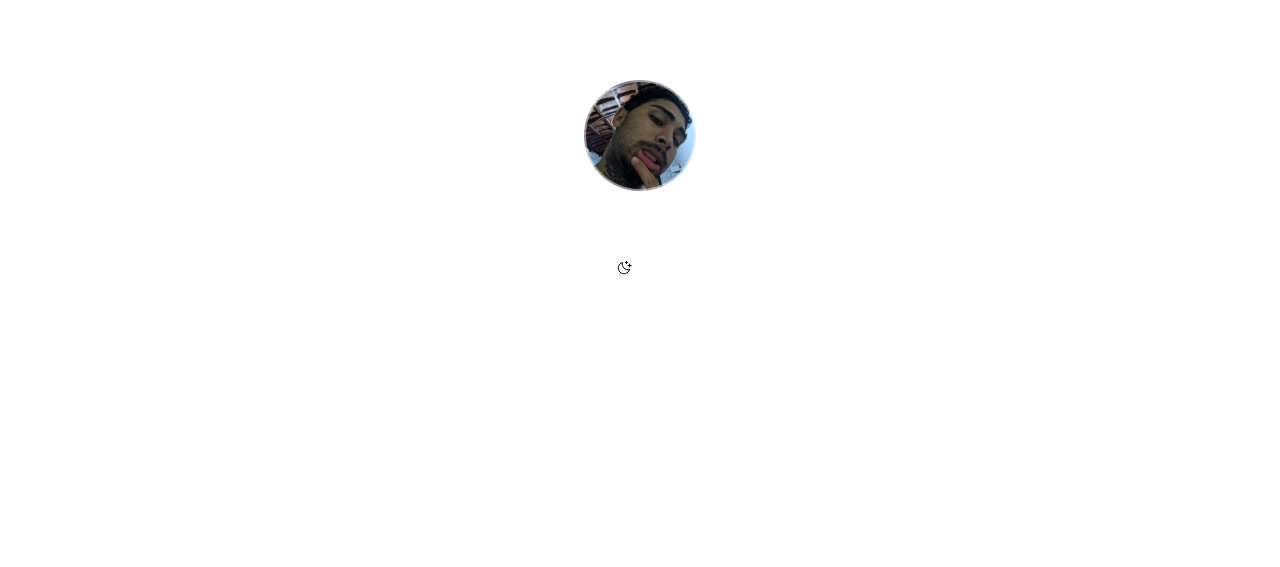
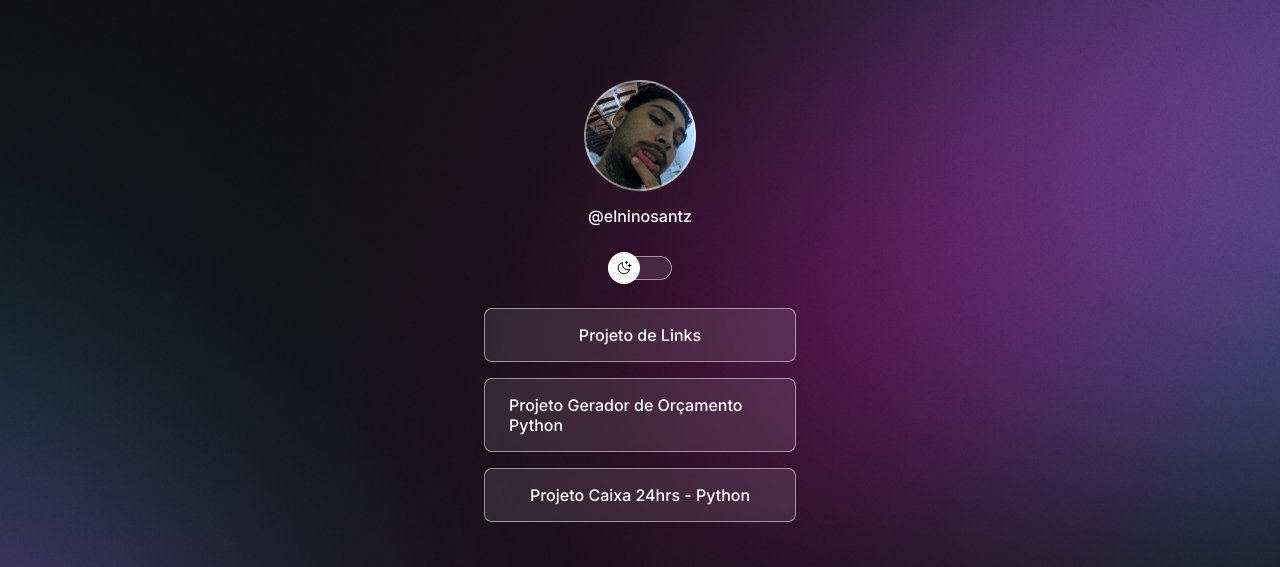
Before and after one commit to zSantz/linksPage, a plain HTML site: page index.html in a window 1280 px wide. Shown: the top 567 px of the page. Drawn offline with nearby package versions, Linux system fonts and the light colour scheme; the site is published under a folder, as on GitHub Pages, so addresses that start at the root find nothing.

Commit message:
Update style.css

```diff
--- a/style.css
+++ b/style.css
@@ -5,22 +5,22 @@
 }
 :root {
   --text-color: white;
-  --bg-url: url(/assets/bg-desktop.jpg);
+  --bg-url: url(assets/bg-desktop.jpg);
   --stroke-color: rgba(255, 255, 255, 0.5);
   --surface-color: rgba(255, 255, 255, 0.1);
   --surface-color-hover: rgba(255, 255, 255, 0.05);
   --social-link-hover: rgba(255, 255, 255, 0.2);
-  --switch-bg-url: url(./assets/moon-stars.svg);
+  --switch-bg-url: url(assets/moon-stars.svg);
 }
 
 .light {
   --text-color: black;
-  --bg-url: url(/assets/bg-desktop-light.jpg);
+  --bg-url: url(assets/bg-desktop-light.jpg);
   --stroke-color: rgba(0, 0, 0, 0.5);
   --surface-color: rgba(0, 0, 0, 0.05);
   --surface-color-hover: rgba(0, 0, 0, 0.02);
   --social-link-hover: rgba(0, 0, 0, 0.1);
-  --switch-bg-url: url(./assets/sun-star.svg);
+  --switch-bg-url: url(assets/sun-star.svg);
 }
 
 body {
```
